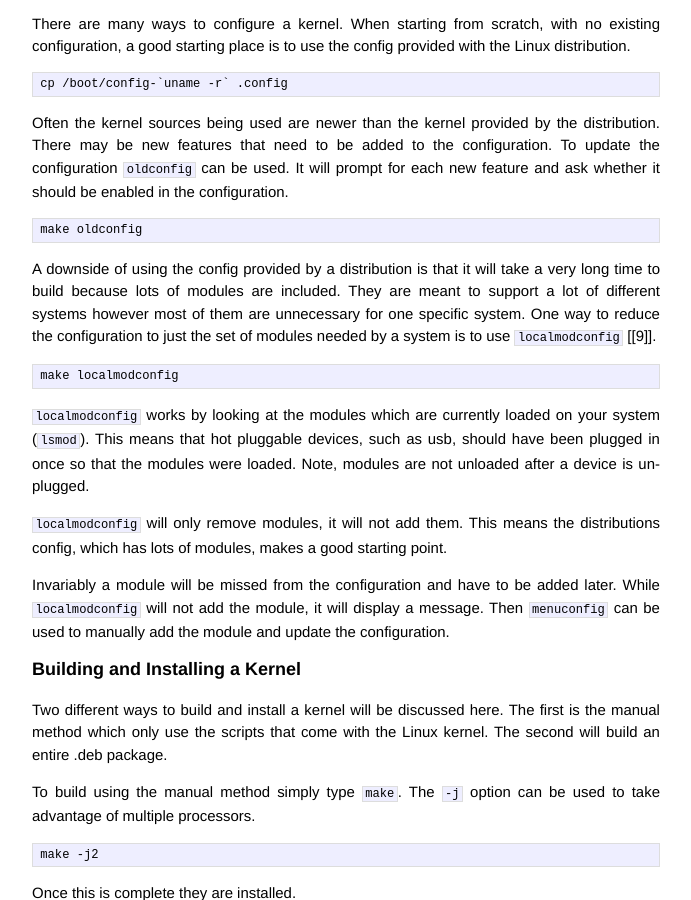
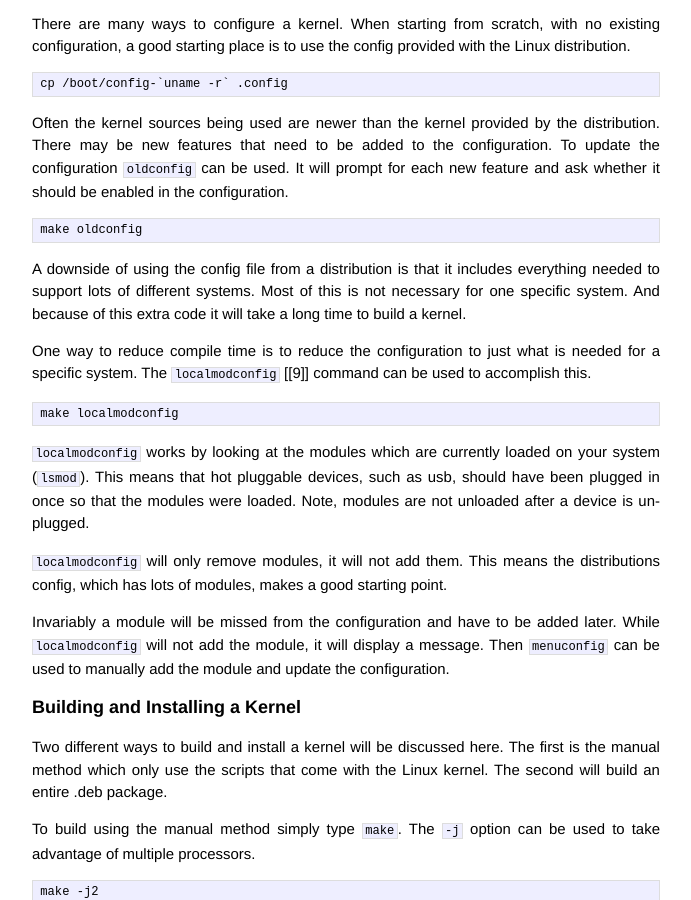
Before and after one commit to jmahler/jmahler.github.io, a Jekyll site: the page built from _posts/2014-04-08-kernel.md, in a window 1280 px wide and 900 px high, scrolled down 595 px. Shown: the whole window, without its empty margins (294-985 px from the left). Built offline with Jekyll 4.4.1, drawn with Linux system fonts in a browser that asks for light colours; Markdown is read by kramdown in place of the engine named in the settings.

Commit message:
cleanup localmodconfig description

```diff
--- a/_posts/2014-04-08-kernel.md
+++ b/_posts/2014-04-08-kernel.md
@@ -43,12 +43,14 @@ in the configuration.
 
     make oldconfig
 
-A downside of using the config provided by a distribution is that it
-will take a very long time to build because lots of modules are
-included.  They are meant to support a lot of different systems however
-most of them are unnecessary for one specific system.  One way to reduce
-the configuration to just the set of modules needed by a system is to
-use `localmodconfig` [[9]].
+A downside of using the config file from a distribution is that it
+includes everything needed to support lots of different systems.  Most
+of this is not necessary for one specific system.  And because of this
+extra code it will take a long time to build a kernel.
+
+One way to reduce compile time is to reduce the configuration to just
+what is needed for a specific system.  The `localmodconfig` [[9]]
+command can be used to accomplish this.
 
     make localmodconfig
 
```
